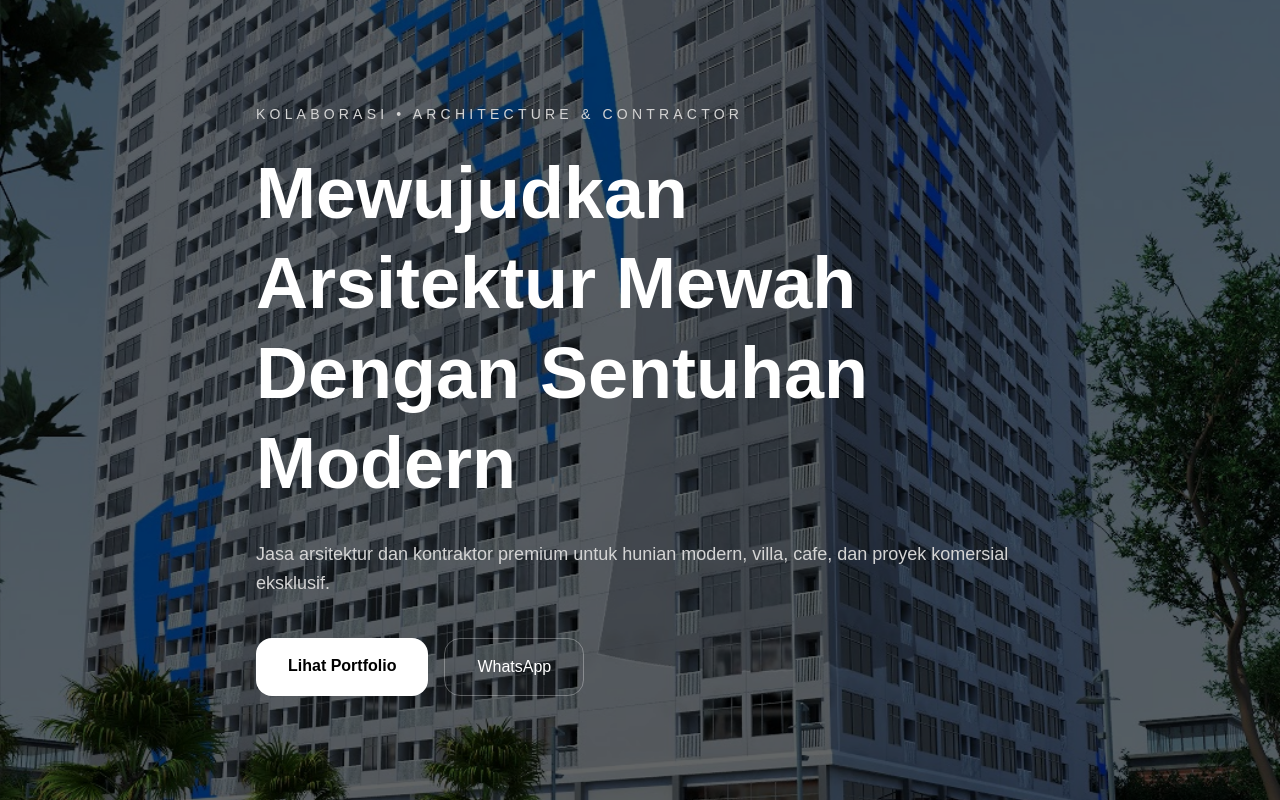
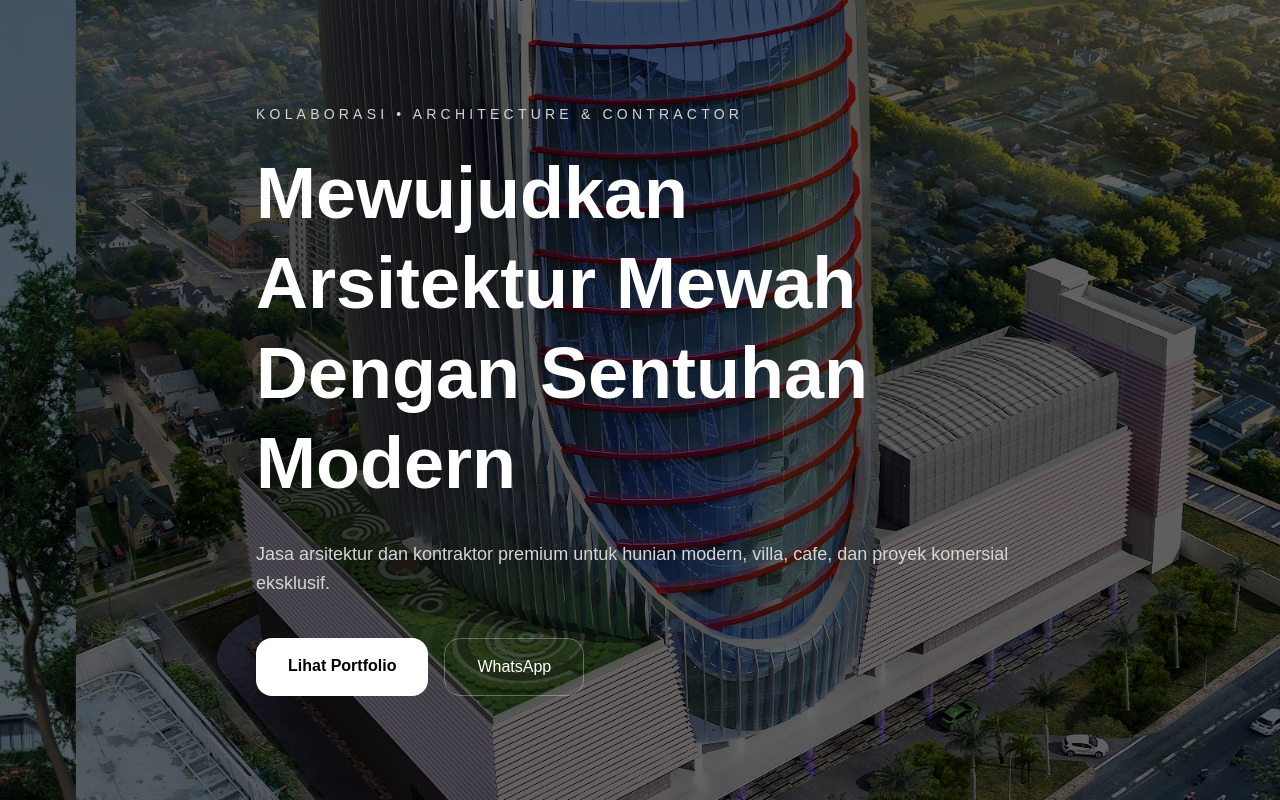
Before and after one commit to th3814ck-ship-it/kolaborasi-website, a Next.js app: page / in a window 1280 px wide. Built offline with nearby package versions, Linux system fonts and the light colour scheme.

Commit message:
fix slideshow animation

```diff
--- a/app/globals.css
+++ b/app/globals.css
@@ -51,5 +51,5 @@ body {
 }
 
 .animate-slide {
-  animation: slide 15s infinite;
+  animation: slide 8s infinite;
 }
```
